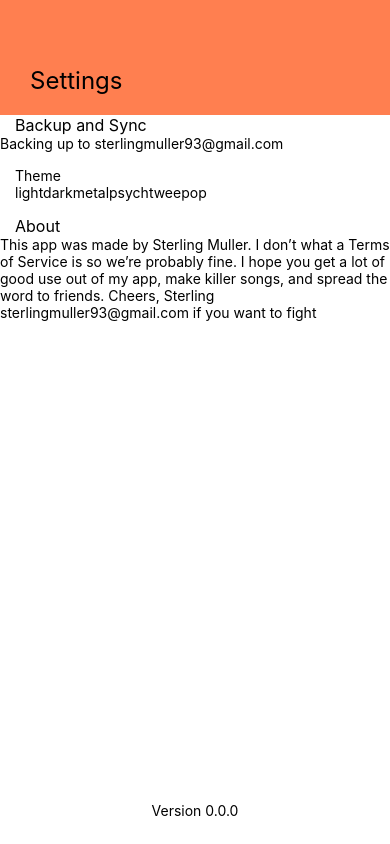
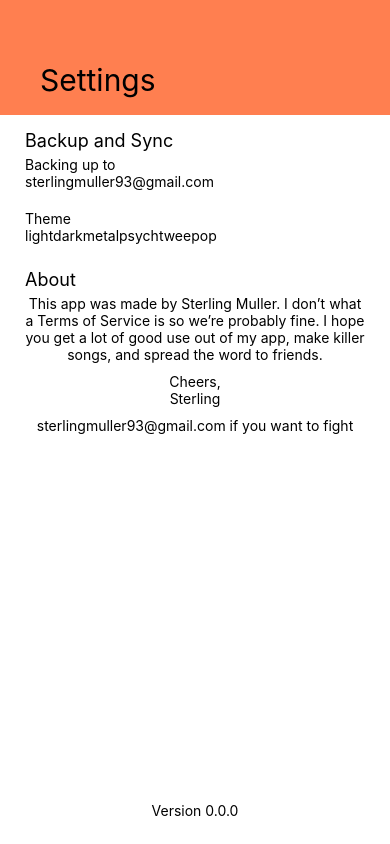
Before and after one commit to sterlingmuller/SongJournal, a React Native app: screen / in a window 390 px wide. Built offline with nearby package versions, Linux system fonts and the light colour scheme.

Commit message:
settings styling

```diff
--- a/src/settings/components/About.tsx
+++ b/src/settings/components/About.tsx
@@ -8,8 +8,13 @@ const About = ({}) => {
    return (
     <View>
       <Text style={settingsStyle.sectionTitle}>About</Text>
-      <Text>This app was made by Sterling Muller. I don’t what a Terms of Service is so we’re probably fine. I hope you get a lot of good use out of my app, make killer songs, and spread the word to friends. Cheers, Sterling
+      <View>
+      <Text style={settingsStyle.about}>This app was made by Sterling Muller. I don’t what a Terms of Service is so we’re probably fine. I hope you get a lot of good use out of my app, make killer songs, and spread the word to friends.</Text>
+            <Text style={settingsStyle.aboutSignature}>Cheers,</Text>
+            <Text style={settingsStyle.about}>Sterling</Text>
+            <Text style={settingsStyle.aboutSignature}>
             sterlingmuller93@gmail.com if you want to fight</Text>
+            </View>
     </View>
    );
 };
--- a/src/settings/components/BackupAndSync.tsx
+++ b/src/settings/components/BackupAndSync.tsx
@@ -8,7 +8,8 @@ const BackupAndSync = ({}) => {
    return (
     <View>
       <Text style={settingsStyle.sectionTitle}>Backup and Sync</Text>
-      <Text>Backing up to sterlingmuller93@gmail.com</Text>
+      <Text>Backing up to </Text>
+      <Text>sterlingmuller93@gmail.com</Text>
     </View>
    );
 };
--- a/src/styles/settings.ts
+++ b/src/styles/settings.ts
@@ -5,31 +5,35 @@ const settingsStyle = StyleSheet.create({
 height: '100%'
   },
 
-  header: {
-
-  },
-
   content: {
-    gap: 15
-  },
-
-  text: {
+    gap: 20,
+    paddingTop: 15,
+    paddingHorizontal: 25,
   },
 
   sectionTitle: {
-    fontSize: 16,
-    paddingLeft: 15
+    fontSize: 18,
+    paddingBottom: 5
   },
 
   title: {
-    fontSize: 24,
-    paddingLeft: 30
+    fontSize: 30,
+    paddingLeft: 40
   },
 
   version: {
     position: 'absolute',
     bottom: 25,
     alignSelf: 'center'
+  },
+
+  about: {
+    textAlign: 'center',
+  },
+
+  aboutSignature: {
+    textAlign: 'center',
+    paddingTop: 10
   }
 });
 
```
